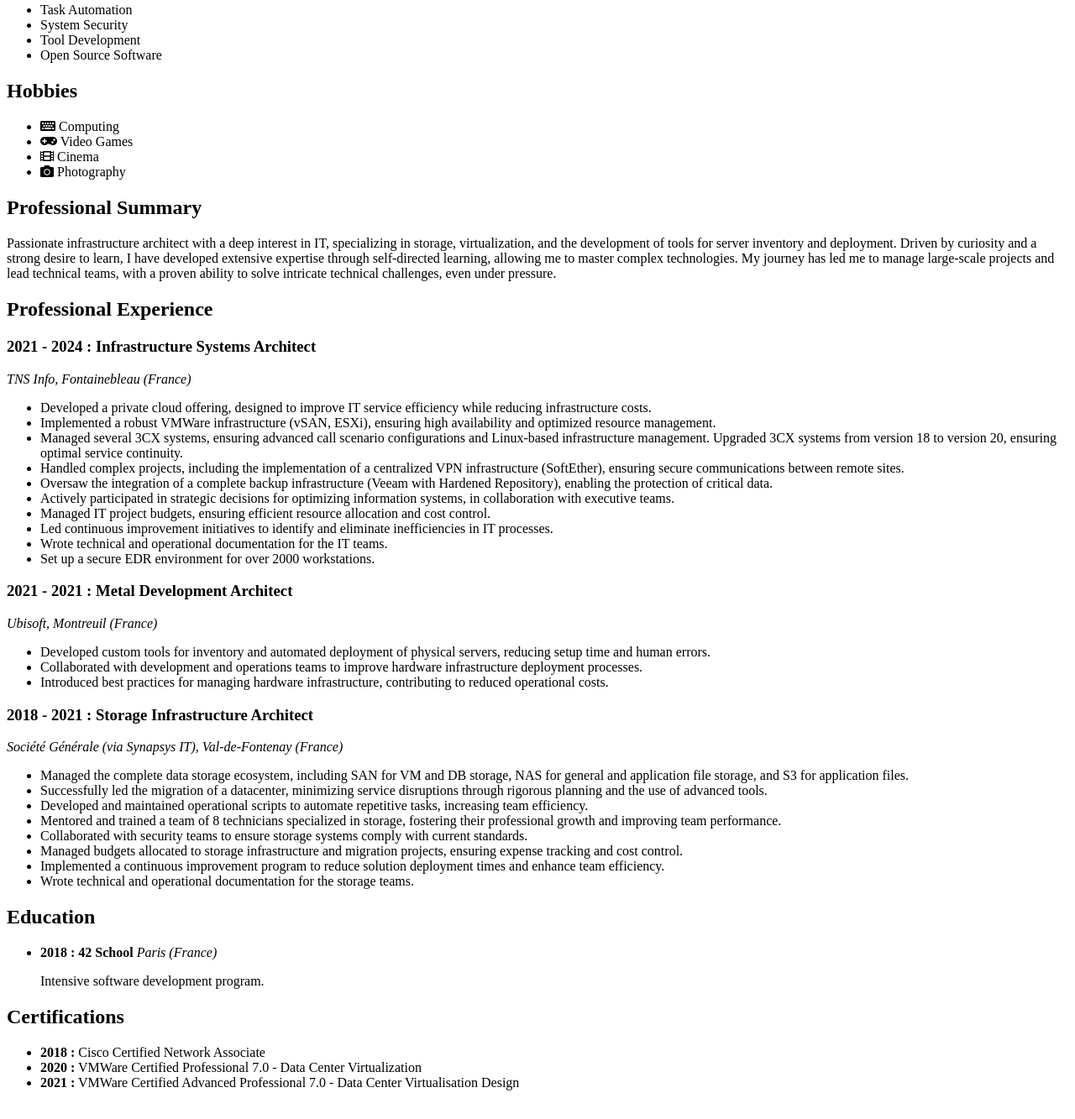
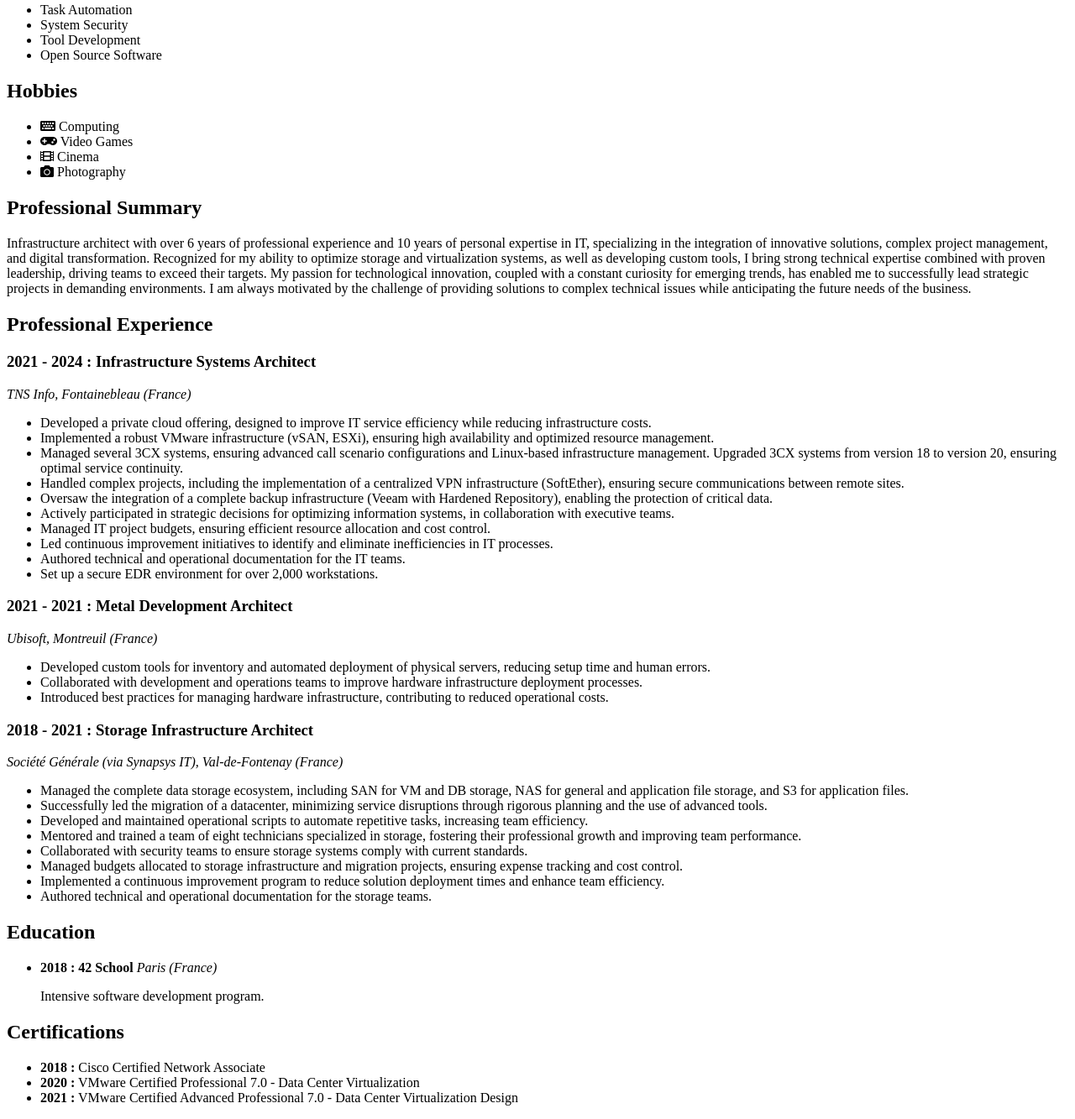
Before and after one commit to Flyy-y/cv, a plain HTML site: page docs/printable.html in a window 1280 px wide. Shown: the part 1492-2825 px from the top of the page at 84% size. Drawn offline with Linux system fonts and the light colour scheme.

Commit message:
Julia's update

```diff
--- a/docs/css/print-style.css
+++ b/docs/css/print-style.css
@@ -30,6 +30,7 @@
     p, ul {
         margin-bottom: 5px;
         font-size: 9pt;
+        text-align: justify;
     }
 
     .container {
--- a/docs/css/style.css
+++ b/docs/css/style.css
@@ -88,6 +88,12 @@ h3 {
 
 h4 {
     font-size: 1.2em;
+}
+
+p, ul, li {
+    text-align: justify;
+    text-justify: inter-character;
+    justify-self: center;
 }
 
 /* Container */
--- a/docs/cv.json
+++ b/docs/cv.json
@@ -24,7 +24,7 @@
             "en": "Languages"
         },
         "education": {
-            "fr": "Éducation",
+            "fr": "Formation",
             "en": "Education"
         },
         "hobbies": {
@@ -49,8 +49,8 @@
         }
     },
     "profile": {
-        "fr": "Architecte d'infrastructure passionné par l'informatique, avec une expertise en stockage, virtualisation et développement d'outils pour l'inventaire et le déploiement de serveurs. Curieux et toujours désireux d'apprendre, je me suis forgé une solide expérience en autodidacte, ce qui m'a permis de maîtriser des technologies complexes. Mon parcours m'a conduit à gérer des projets de grande envergure et à diriger des équipes techniques, avec une aptitude avérée à résoudre des problèmes techniques complexes, même sous pression.",
-         "en": "Passionate infrastructure architect with a deep interest in IT, specializing in storage, virtualization, and the development of tools for server inventory and deployment. Driven by curiosity and a strong desire to learn, I have developed extensive expertise through self-directed learning, allowing me to master complex technologies. My journey has led me to manage large-scale projects and lead technical teams, with a proven ability to solve intricate technical challenges, even under pressure."
+        "fr": "Architecte d'infrastructures avec plus de 6 ans d'expérience professionnelle et 10 ans d'expertise personnelle dans le domaine informatique, spécialisé dans l'intégration de solutions IT innovantes, la gestion de projets complexes et la transformation numérique. Reconnu pour ma capacité à optimiser les systèmes de stockage, de virtualisation et à développer des outils sur mesure, je combine une solide expertise technique avec un leadership éprouvé, permettant à mes équipes de surpasser les objectifs fixés. Ma passion pour l'innovation technologique, alliée à une curiosité constante pour les nouvelles tendances, m'a permis de mener avec succès plusieurs projets stratégiques dans des environnements exigeants. Je suis toujours motivé par le défi d'apporter des solutions à des problématiques techniques complexes tout en anticipant les besoins futurs de l'entreprise.",
+        "en": "Infrastructure architect with over 6 years of professional experience and 10 years of personal expertise in IT, specializing in the integration of innovative solutions, complex project management, and digital transformation. Recognized for my ability to optimize storage and virtualization systems, as well as developing custom tools, I bring strong technical expertise combined with proven leadership, driving teams to exceed their targets. My passion for technological innovation, coupled with a constant curiosity for emerging trends, has enabled me to successfully lead strategic projects in demanding environments. I am always motivated by the challenge of providing solutions to complex technical issues while anticipating the future needs of the business."
     },
     "skills": [
         {
@@ -227,7 +227,7 @@
             "details": {
                 "fr": [
                     "Développement d'une offre de cloud privé, conçue pour améliorer l'efficacité des services IT tout en réduisant les coûts d'infrastructure.",
-                    "Mise en place d'une infrastructure VMWare (vSAN, ESXi) robuste, assurant une haute disponibilité et une gestion optimisée des ressources.",
+                    "Mise en place d'une infrastructure VMware (vSAN, ESXi) robuste, assurant une haute disponibilité et une gestion optimisée des ressources.",
                     "Gestion de plusieurs systèmes 3CX, assurant la configuration avancée des scénarios d'appels ainsi que la gestion de l'infrastructure sous Linux. Réalisation de la mise à jour des systèmes 3CX de la version 18 à la version 20, garantissant une continuité de service optimale.",
                     "Gestion de projets complexes, y compris la mise en œuvre d'une infrastructure de VPN centralisé (SoftEther), garantissant la sécurité des communications entre les sites distants.",
                     "Supervision de l'intégration d'une infrastructure de sauvegarde complète (Veeam avec Hardened Repository), permettant la protection des données critiques.",
@@ -235,19 +235,19 @@
                     "Mise en œuvre et suivi de budgets pour des projets IT, assurant une allocation efficace des ressources et des coûts maîtrisés.",
                     "Initiation d'une démarche d'amélioration continue pour identifier et éliminer les inefficacités dans les processus IT.",
                     "Rédaction de documentations techniques et opérationnelles pour les équipes IT.",
-                    "Mise en place d'un environnement sécurisé EDR pour plus de 2000 postes de travail."
+                    "Mise en place d'un environnement sécurisé EDR pour plus de 2 000 postes de travail."
                 ],
                 "en": [
                     "Developed a private cloud offering, designed to improve IT service efficiency while reducing infrastructure costs.",
-                    "Implemented a robust VMWare infrastructure (vSAN, ESXi), ensuring high availability and optimized resource management.",
+                    "Implemented a robust VMware infrastructure (vSAN, ESXi), ensuring high availability and optimized resource management.",
                     "Managed several 3CX systems, ensuring advanced call scenario configurations and Linux-based infrastructure management. Upgraded 3CX systems from version 18 to version 20, ensuring optimal service continuity.",
                     "Handled complex projects, including the implementation of a centralized VPN infrastructure (SoftEther), ensuring secure communications between remote sites.",
                     "Oversaw the integration of a complete backup infrastructure (Veeam with Hardened Repository), enabling the protection of critical data.",
                     "Actively participated in strategic decisions for optimizing information systems, in collaboration with executive teams.",
                     "Managed IT project budgets, ensuring efficient resource allocation and cost control.",
                     "Led continuous improvement initiatives to identify and eliminate inefficiencies in IT processes.",
-                    "Wrote technical and operational documentation for the IT teams.",
-                    "Set up a secure EDR environment for over 2000 workstations."
+                    "Authored technical and operational documentation for the IT teams.",
+                    "Set up a secure EDR environment for over 2,000 workstations."
                 ]
             }
         },
@@ -289,7 +289,7 @@
                     "Gestion complète de l'écosystème de stockage de données, comprenant le SAN pour le stockage de VM et DB, NAS pour le stockage de fichiers génériques et applicatifs, et S3 pour les fichiers applicatifs.",
                     "Conduite de la migration réussie d'un datacenter, minimisant les interruptions de service grâce à une planification rigoureuse et à l'utilisation d'outils avancés.",
                     "Développement et maintenance de scripts opérationnels pour automatiser les tâches répétitives, augmentant ainsi l'efficacité de l'équipe.",
-                    "Encadrement et formation d'une équipe de 8 techniciens spécialisés dans le stockage, favorisant leur développement professionnel et l'amélioration des performances de l'équipe.",
+                    "Encadrement et formation d'une équipe de huit techniciens spécialisés dans le stockage, favorisant leur développement professionnel et l'amélioration des performances de l'équipe.",
                     "Collaboration avec les équipes de sécurité pour garantir la conformité des systèmes de stockage aux normes en vigueur.",
                     "Gestion des budgets alloués aux projets de migration et d'infrastructure de stockage, tout en assurant le suivi des dépenses.",
                     "Mise en place d'un programme d'amélioration continue pour réduire les délais de mise en œuvre des solutions de stockage et accroître l'efficacité de l'équipe.",
@@ -299,11 +299,11 @@
                     "Managed the complete data storage ecosystem, including SAN for VM and DB storage, NAS for general and application file storage, and S3 for application files.",
                     "Successfully led the migration of a datacenter, minimizing service disruptions through rigorous planning and the use of advanced tools.",
                     "Developed and maintained operational scripts to automate repetitive tasks, increasing team efficiency.",
-                    "Mentored and trained a team of 8 technicians specialized in storage, fostering their professional growth and improving team performance.",
+                    "Mentored and trained a team of eight technicians specialized in storage, fostering their professional growth and improving team performance.",
                     "Collaborated with security teams to ensure storage systems comply with current standards.",
                     "Managed budgets allocated to storage infrastructure and migration projects, ensuring expense tracking and cost control.",
                     "Implemented a continuous improvement program to reduce solution deployment times and enhance team efficiency.",
-                    "Wrote technical and operational documentation for the storage teams."
+                    "Authored technical and operational documentation for the storage teams."
                 ]
             }
         }
@@ -329,14 +329,14 @@
                 "fr": "Français",
                 "en": "French"
             },
-            "level": 95
+            "level": 100
         },
         {
             "name": {
                 "fr": "Anglais",
                 "en": "English"
             },
-            "level": 80
+            "level": 85
         }
     ],
     "hobbies": [
@@ -380,15 +380,15 @@
         {
             "year": "2020",
             "title": {
-                "fr": "VMWare Certified Professional 7.0 - Data Center Virtualization",
-                "en": "VMWare Certified Professional 7.0 - Data Center Virtualization"
+                "fr": "VMware Certified Professional 7.0 - Data Center Virtualization",
+                "en": "VMware Certified Professional 7.0 - Data Center Virtualization"
             }
         },
         {
             "year": "2021",
             "title": {
-                "fr": "VMWare Certified Advanced Professional 7.0 - Data Center Virtualisation Design",
-                "en": "VMWare Certified Advanced Professional 7.0 - Data Center Virtualisation Design"
+                "fr": "VMware Certified Advanced Professional 7.0 - Data Center Virtualization Design",
+                "en": "VMware Certified Advanced Professional 7.0 - Data Center Virtualization Design"
             }
         }
     ],
```
